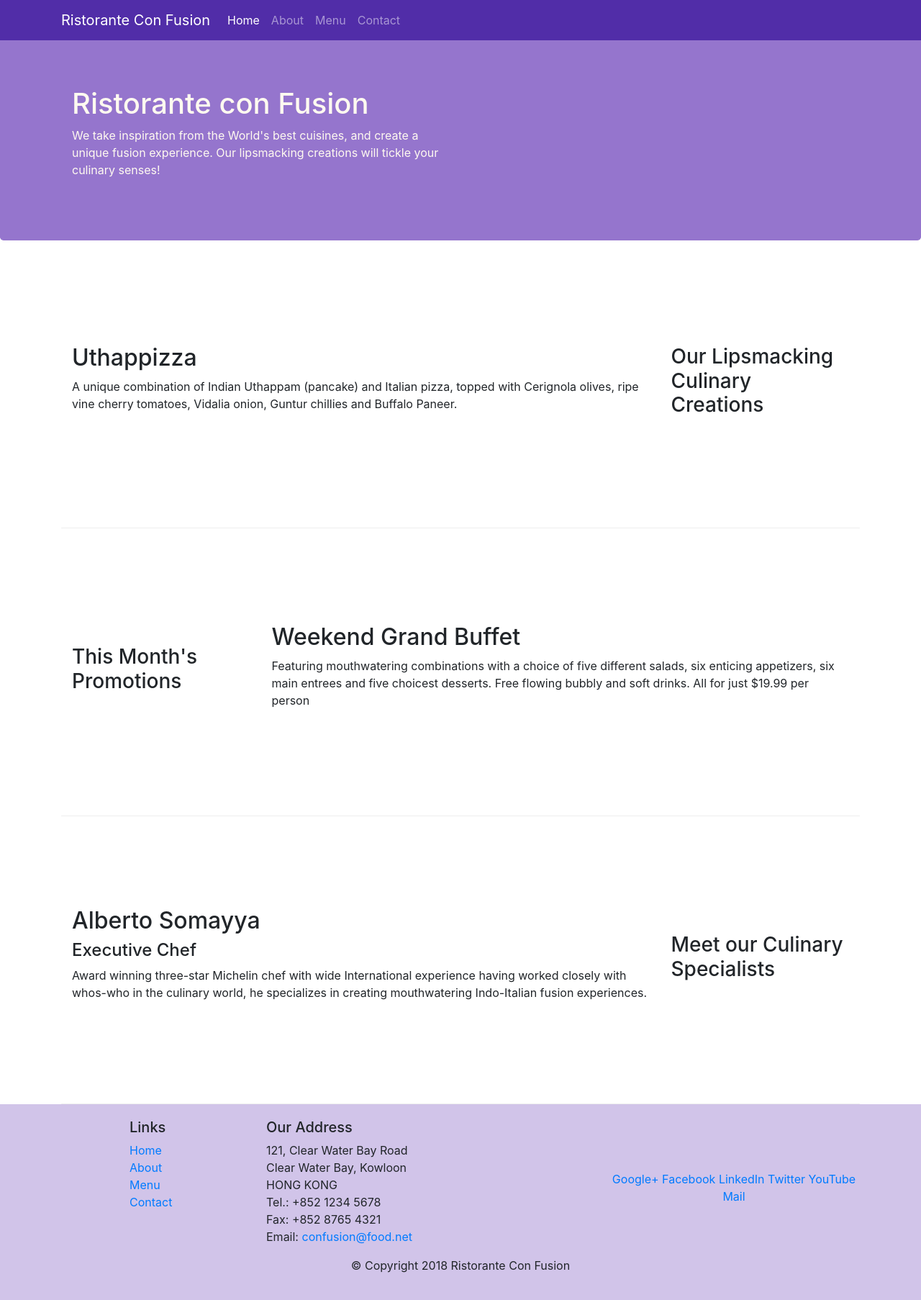
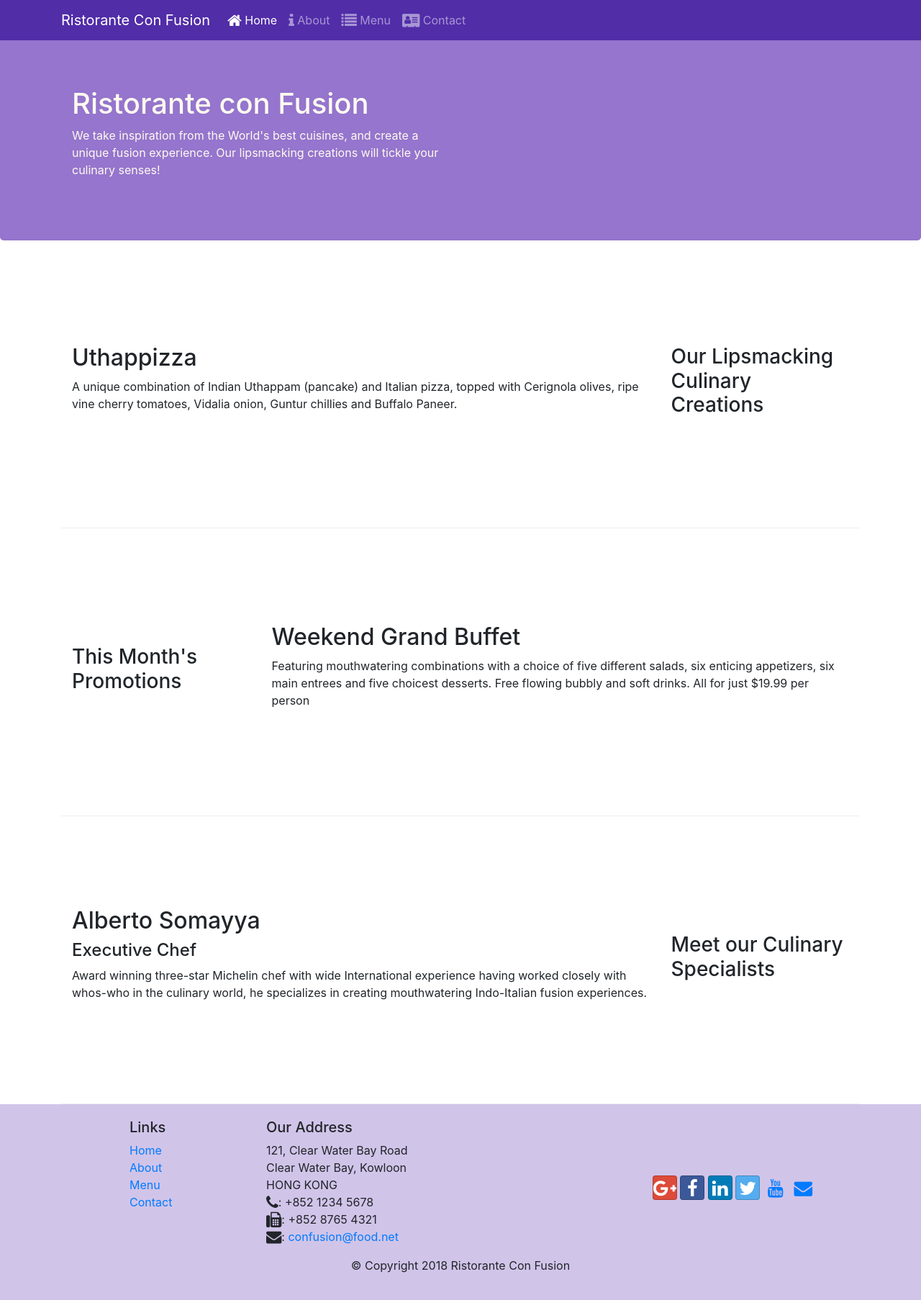
Before and after one commit to ketank77/Bootstrap, a website: page index.html in a window 1280 px wide. Shown: the whole page at 72% size. Drawn offline with nearby package versions, Linux system fonts and the light colour scheme.

Commit message:
font icons

```diff
--- a/index.html
+++ b/index.html
@@ -9,6 +9,8 @@
 
         <!-- Bootstrap CSS -->
         <link rel="stylesheet" href="node_modules/bootstrap/dist/css/bootstrap.min.css">
+        <link rel="stylesheet" href="node_modules/font-awesome/css/font-awesome.min.css">
+        <link rel="stylesheet" href="node_modules/bootstrap-social/bootstrap-social.css">
         <link rel="stylesheet" href="css/style.css">
     <title>Ristorante Con Fusion</title>
 </head>
@@ -22,10 +24,10 @@
            <a class="navbar-brand" href="#">Ristorante Con Fusion</a>
            <div class="collapse navbar-collapse" id="Navbar">
                 <ul class="navbar-nav mr-auto">
-                    <li class="nav-item active"><a class="nav-link" href="#">Home</a></li>
-                    <li class="nav-item"><a class="nav-link" href="./aboutus.html">About</a></li>
-                    <li class="nav-item"><a class="nav-link" href="#">Menu</a></li>
-                    <li class="nav-item"><a class="nav-link" href="#">Contact</a></li>
+                    <li class="nav-item active"><a class="nav-link" href="#"><span class="fa fa-home fa-lg"></span> Home</a></li>
+                    <li class="nav-item"><a class="nav-link" href="./aboutus.html"><span class="fa fa-info fa-lg"></span> About</a></li>
+                    <li class="nav-item"><a class="nav-link" href="#"><span class="fa fa-list fa-lg"></span> Menu</a></li>
+                    <li class="nav-item"><a class="nav-link" href="#"><span class="fa fa-address-card fa-lg"></span> Contact</a></li>
                 </ul>
             </div>
         </div>
@@ -95,19 +97,20 @@
 		              121, Clear Water Bay Road<br>
 		              Clear Water Bay, Kowloon<br>
 		              HONG KONG<br>
-		              Tel.: +852 1234 5678<br>
-		              Fax: +852 8765 4321<br>
-		              Email: <a href="mailto:confusion@food.net">confusion@food.net</a>
+                      <i class="fa fa-phone fa-lg"></i>: +852 1234 5678<br>
+                      <i class="fa fa-fax fa-lg"></i>: +852 8765 4321<br>
+                      <i class="fa fa-envelope fa-lg"></i>:
+                      <a href="mailto:confusion@food.net">confusion@food.net</a>
 		           </address>
                 </div>
                 <div class="col-12 col-sm-4 align-self-center">
                     <div class="text-center">
-                        <a href="http://google.com/+">Google+</a>
-                        <a href="http://www.facebook.com/profile.php?id=">Facebook</a>
-                        <a href="http://www.linkedin.com/in/">LinkedIn</a>
-                        <a href="http://twitter.com/">Twitter</a>
-                        <a href="http://youtube.com/">YouTube</a>
-                        <a href="mailto:">Mail</a>
+                        <a class="btn btn-social-icon btn-google" href="http://google.com/+"><i class ="fa fa-google-plus fa-lg"></i></a>
+                        <a class="btn btn-social-icon btn-facebook" href="http://www.facebook.com/profile.php?id="><i class ="fa fa-facebook fa-lg"></i></a>
+                        <a class="btn btn-social-icon btn-linkedin" href="http://www.linkedin.com/in/"><i class ="fa fa-linkedin fa-lg"></i></a>
+                        <a class="btn btn-social-icon btn-twitter" href="http://twitter.com/"><i class ="fa fa-twitter fa-lg"></i></a>
+                        <a class="btn btn-social-icon btn-youtube" href="http://youtube.com/"><i class ="fa fa-youtube fa-lg"></i></a>
+                        <a class="btn btn-social-icon btn-email" href="mailto:"><i class ="fa fa-envelope fa-lg"></i></a>
                     </div>
                 </div>
            </div>
--- a/package.json
+++ b/package.json
@@ -15,6 +15,8 @@
   },
   "dependencies": {
     "bootstrap": "^4.0.0",
+    "bootstrap-social": "^5.1.1",
+    "font-awesome": "^4.7.0",
     "jquery": "^3.3.1",
     "popper.js": "^1.12.9"
   }
```
Also changed, not shown: aboutus.html (+16 -13 lines), 1 other file.
